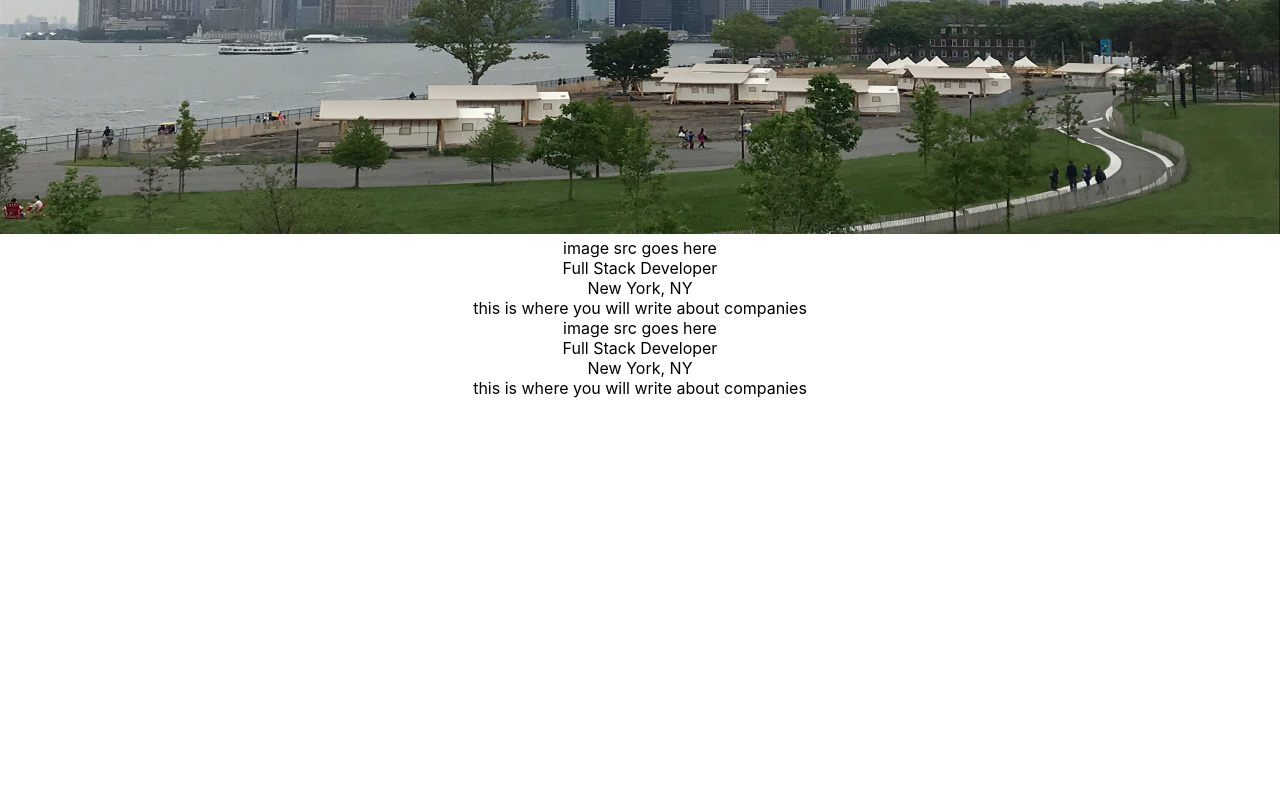
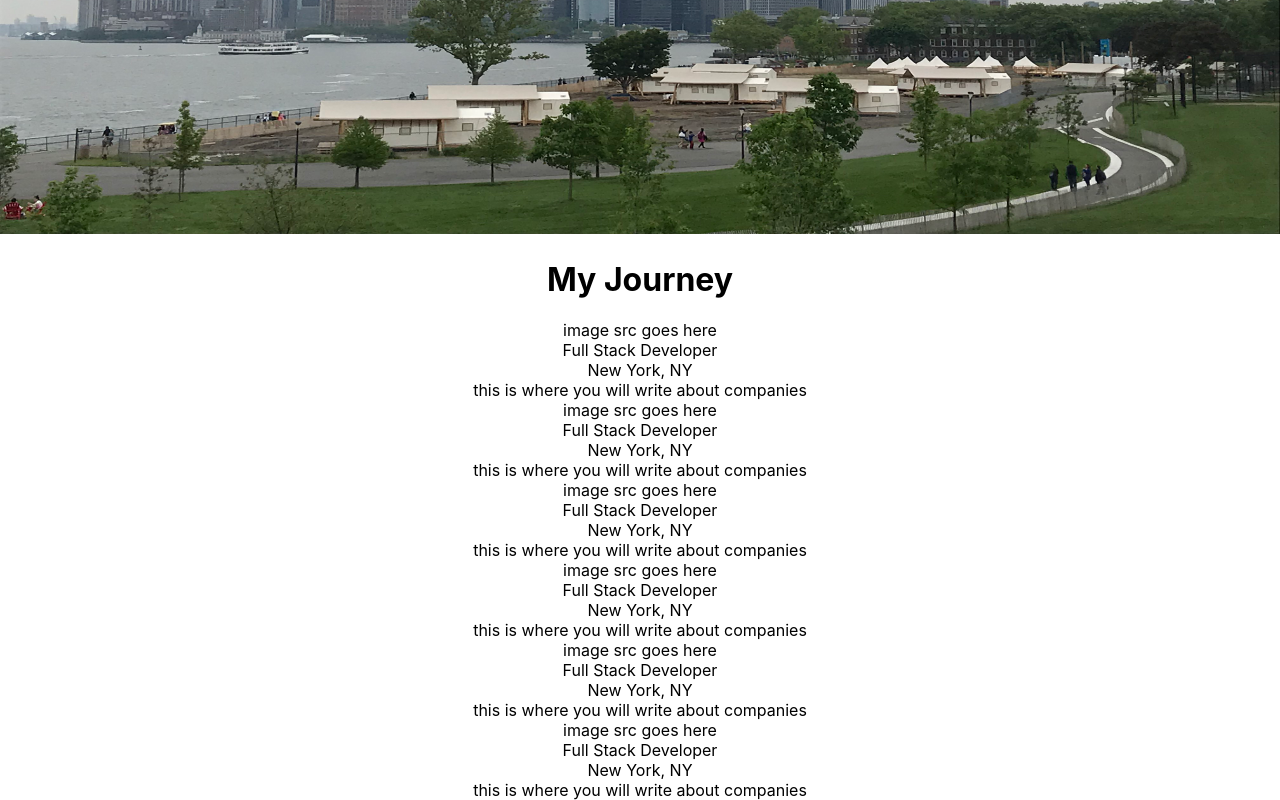
Before and after one commit to vanceleon/Portfolio_Site, a React (Create React App) app in the folder portfolio/: page / in a window 1280 px wide. Shown: the part 766-1566 px from the top of the page. Before the commit the page ends 1164 px from the top, so only its background shows below. Built offline with nearby package versions, Linux system fonts and the light colour scheme.

Commit message:
footer component built added objects to experience

```diff
--- a/portfolio/src/Components/Experience.js
+++ b/portfolio/src/Components/Experience.js
@@ -20,14 +20,12 @@ class Experience extends Component {
   // refactor to incorporate the uuid
 
   render() {
-      console.log(this.state.roles);
     if (this.state.roles) {
-
     //   const uuid = uuid.v4();
       return (
         <div className='experience-tabs'>
+          <h1>My Journey</h1>
           {this.state.roles.map((role, i) => {
-            console.log(role)
             return (
               <div key={i} className='role'>
                 <div className='company'>{role.image}</div>
--- a/portfolio/src/companyInfo.js
+++ b/portfolio/src/companyInfo.js
@@ -1,4 +1,36 @@
 export const companyInfo = [
+  {
+    image: 'image src goes here',
+    company: 'Lambda School',
+    companyUrl: 'https://lambdaschool.com/',
+    title: 'Full Stack Developer',
+    location: 'New York, NY',
+    description: 'this is where you will write about companies'
+  },
+  {
+    image: 'image src goes here',
+    company: 'Lambda School',
+    companyUrl: 'https://lambdaschool.com/',
+    title: 'Full Stack Developer',
+    location: 'New York, NY',
+    description: 'this is where you will write about companies'
+  },
+  {
+    image: 'image src goes here',
+    company: 'Lambda School',
+    companyUrl: 'https://lambdaschool.com/',
+    title: 'Full Stack Developer',
+    location: 'New York, NY',
+    description: 'this is where you will write about companies'
+  },
+  {
+    image: 'image src goes here',
+    company: 'Lambda School',
+    companyUrl: 'https://lambdaschool.com/',
+    title: 'Full Stack Developer',
+    location: 'New York, NY',
+    description: 'this is where you will write about companies'
+  },
   {
     image: 'image src goes here',
     company: 'Lambda School',
```
Also changed, not shown: portfolio/src/Components/Footer.js (+15 -0 lines).
